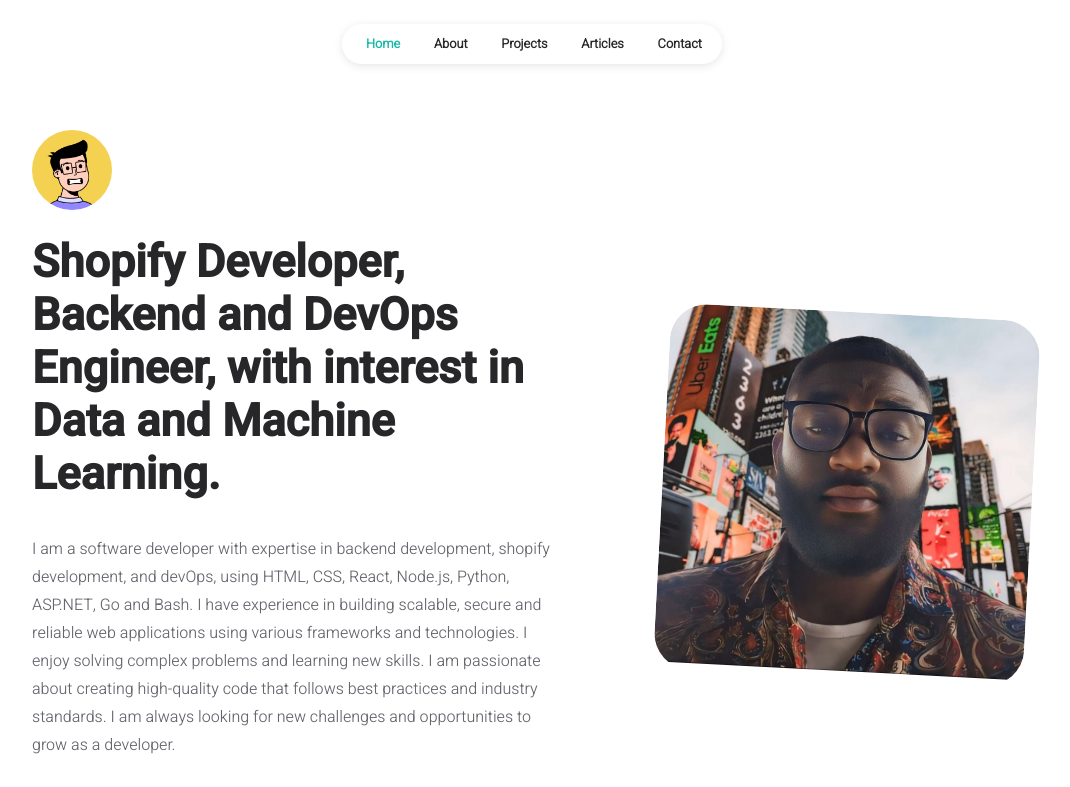
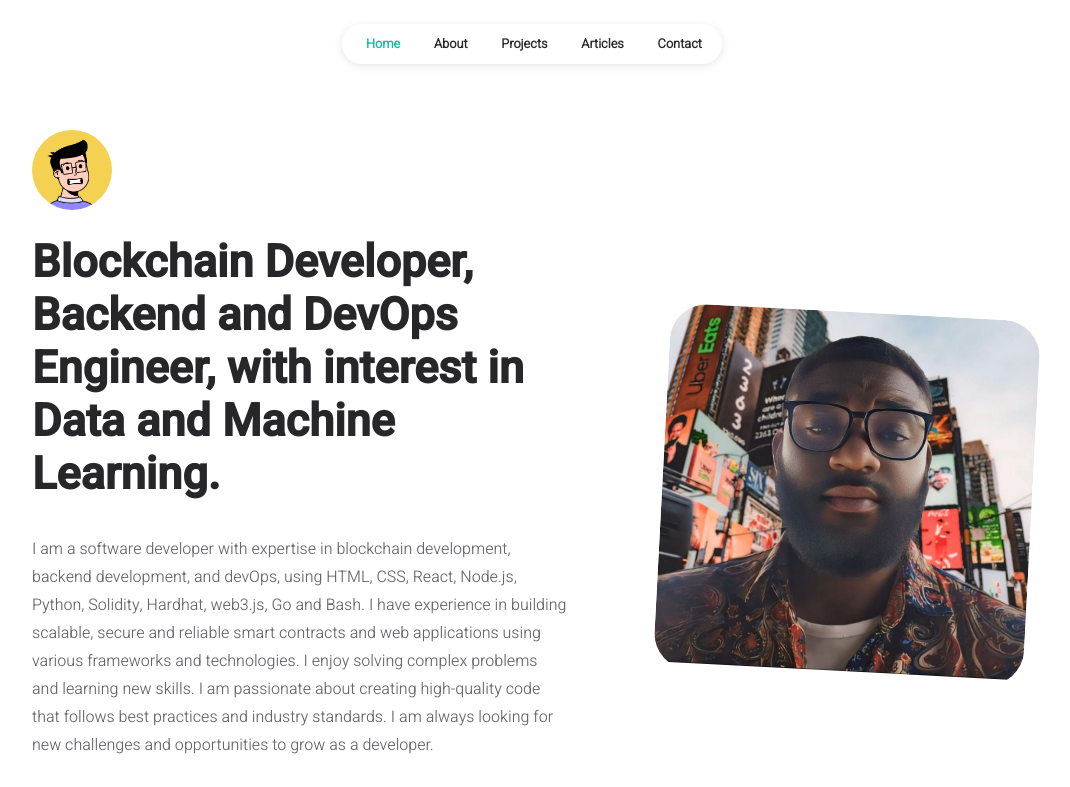
Before and after one commit to anajembaedwin/anajembaedwin.github.io, a React (Create React App) app: page / in a window 1280 px wide. Shown: the top 787 px of the page, without its empty margins (108-1178 px from the left). Built offline with nearby package versions, Linux system fonts and the light colour scheme.

Commit message:
Update user.js

```diff
--- a/src/data/user.js
+++ b/src/data/user.js
@@ -16,9 +16,9 @@ const INFO = {
 	},
 
 	homepage: {
-		title: "Shopify Developer, Backend and DevOps Engineer, with interest in Data and Machine Learning.",
+		title: "Blockchain Developer, Backend and DevOps Engineer, with interest in Data and Machine Learning.",
 		description:
-			"I am a software developer with expertise in backend development, shopify development, and devOps, using HTML, CSS, React, Node.js, Python, ASP.NET, Go and Bash. I have experience in building scalable, secure and reliable web applications using various frameworks and technologies. I enjoy solving complex problems and learning new skills. I am passionate about creating high-quality code that follows best practices and industry standards. I am always looking for new challenges and opportunities to grow as a developer.",
+			"I am a software developer with expertise in blockchain development, backend development, and devOps, using HTML, CSS, React, Node.js, Python, Solidity, Hardhat, web3.js, Go and Bash. I have experience in building scalable, secure and reliable smart contracts and web applications using various frameworks and technologies. I enjoy solving complex problems and learning new skills. I am passionate about creating high-quality code that follows best practices and industry standards. I am always looking for new challenges and opportunities to grow as a developer.",
 	},
 
 	"about": {
```
